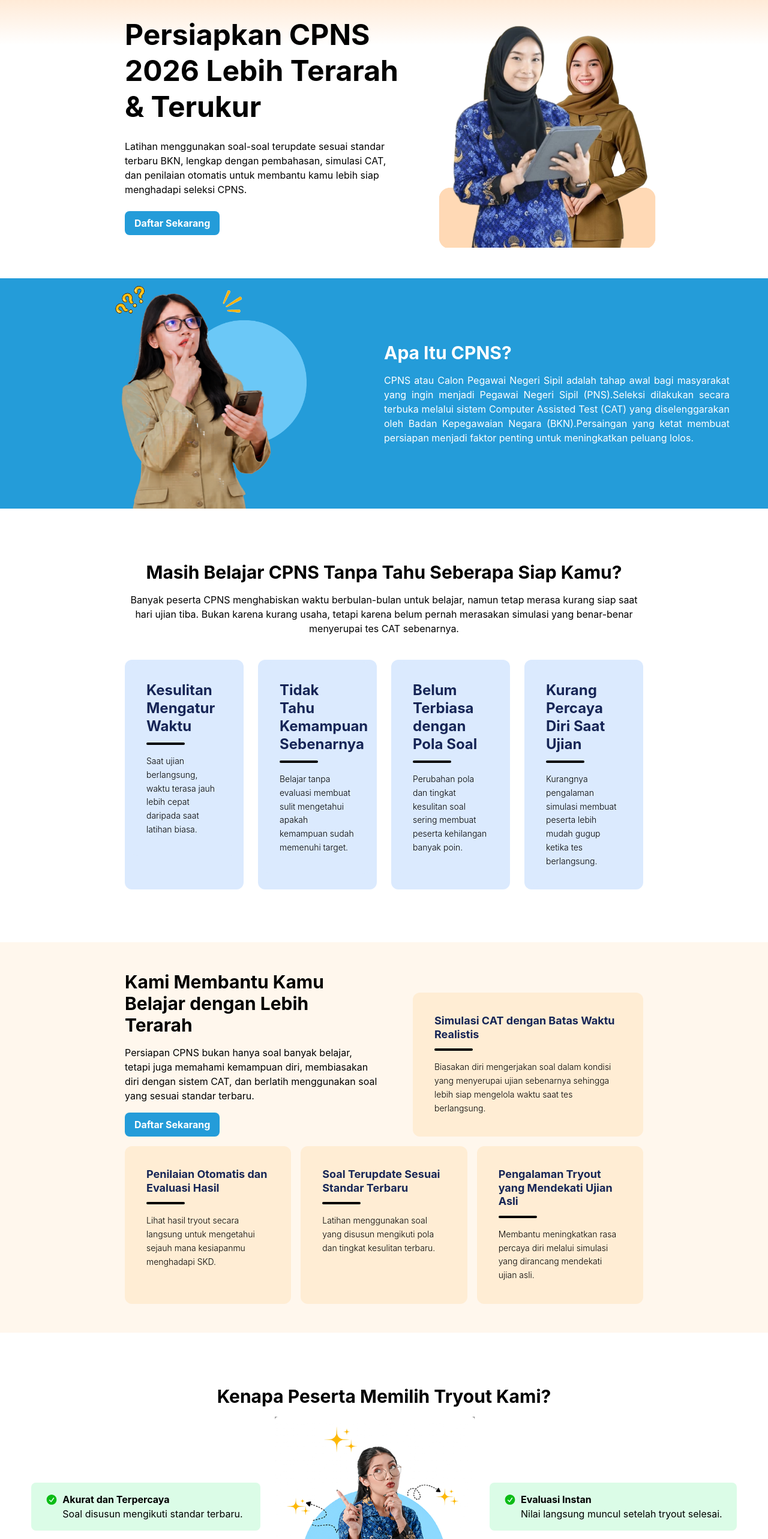
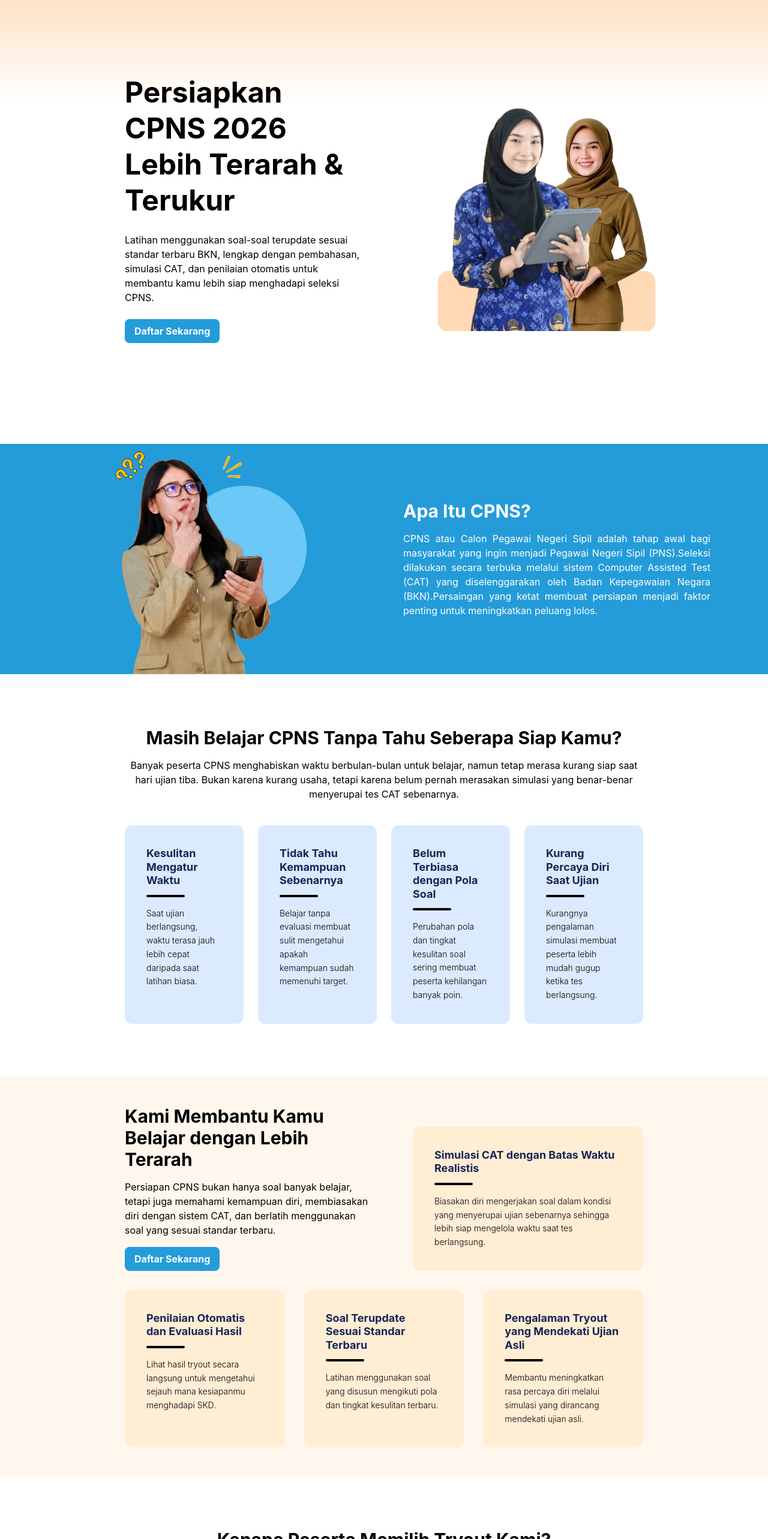
Before and after one commit to RahmadFadhil8/Landing_Page_Lulusmurni_CPNS, a Nuxt app: page / in a window 1280 px wide. Shown: the part 100-2666 px from the top of the page at 60% size. Built offline with nearby package versions, Linux system fonts and the light colour scheme.

Commit message:
memperbaiki responsive untuk mobile dan tablet

```diff
--- a/app/components/layout/NavigationBar.vue
+++ b/app/components/layout/NavigationBar.vue
@@ -2,7 +2,8 @@
   <nav
     :class="[
       'fixed w-full top-0 z-50 transition-all duration-300',
-      isScrolled ? 'bg-white shadow-md' : 'bg-transparent'
+      isScrolled ? 'bg-white shadow-md' : 'bg-transparent',
+      isMenuOpen ? 'bg-white shadow-md' : 'bg-transparent',
     ]"
   >
     <div class="flex justify-between items-center px-6 lg:px-24 py-4">
@@ -28,9 +29,12 @@
     </div>
 
     <div
-      v-if="isMenuOpen"
-      class="lg:hidden bg-white shadow-lg w-auto"
+      :class="[
+        'lg:hidden overflow-hidden transition-all duration-300 ease-in-out',
+        isMenuOpen ? 'max-h-96 opacity-100 tranlate-y-0' : 'max-h-0 opacity-0 -translate-y-2'
+      ]"
     >
+    <div class="bg-white shadow-lg">
       <ul class="flex flex-col">
         <li><NuxtLink to="#CPNS" class="block px-6 py-4">CPNS</NuxtLink></li>
         <li><NuxtLink to="#Masalah" class="block px-6 py-4">Masalah</NuxtLink></li>
@@ -39,6 +43,7 @@
         <li><NuxtLink to="#Paket" class="block px-6 py-4">Paket</NuxtLink></li>
         <li><NuxtLink to="#FAQ" class="block px-6 py-4">FAQ</NuxtLink></li>
       </ul>
+    </div>
     </div>
   </nav>
 </template>
--- a/app/components/sections/Benefit.vue
+++ b/app/components/sections/Benefit.vue
@@ -1,8 +1,28 @@
 <template>
     <section class="py-12 px-4 my-10 items-center scroll-mt-24" id="Benefit">
         <div class="flex flex-col justify-center items-center">
-            <h4 class="font-bold text-3xl mb-4">Kenapa Peserta Memilih Tryout Kami?</h4>
-            <div class="flex justify-center items-center gap-6">
+            <h4 class="font-bold text-2xl lg:text-3xl mb-4">Kenapa Peserta Memilih Tryout Kami?</h4>
+
+            <!-- mobile -->
+            <div class="flex flex-col justify-center gap-4 lg:hidden items-stretch">
+                <div class="flex justify-center w-full">
+                    <img
+                    src="~/assets/images/TryoutKami.png"
+                    alt=""
+                    class="w-64 sm:w-80 h-auto"
+                    >
+                </div>
+
+                <UiBenefitCard
+                v-for="item in [...benefit1, ...benefit2]"
+                :key="item.Judul"
+                :Judul="item.Judul"
+                :subJudul="item.subJudul"
+                />
+            </div>
+
+            <!-- tablet & dekstop -->
+                <div class="hidden lg:grid grid-cols-[1fr_auto_1fr] gap-8 items-center">
                     <div class="flex flex-col gap-8 mt-7">
                         <UiBenefitCard
                         v-for="item in benefit1"
--- a/app/components/sections/CPNSSection.vue
+++ b/app/components/sections/CPNSSection.vue
@@ -1,13 +1,13 @@
 <template>
     <section class="px-4 my-10 items-center bg-[#249CD9] scroll-mt-24" id="CPNS">
         <div class="max-w-6xl mx-auto">
-            <div class="grid grid-cols-2">
-                <div class="flex flex-col justify-self-center">
+            <div class="grid grid-cols-1 lg:grid-cols-2">
+                <div class="order-2 lg:order-1 flex justify-center">
                     <img src="~/assets/images/ApaASN.png" alt="" class="w-auto h-96">
                 </div>
-                <div class="flex flex-col content-center self-center">
-                    <h4 class="text-white text-3xl font-bold mb-4">Apa Itu CPNS?</h4>
-                    <p class="text-white text-justify">CPNS atau Calon Pegawai Negeri Sipil adalah tahap awal bagi masyarakat yang ingin menjadi Pegawai Negeri Sipil (PNS).Seleksi dilakukan secara terbuka melalui sistem Computer Assisted Test (CAT) yang diselenggarakan oleh Badan Kepegawaian Negara (BKN).Persaingan yang ketat membuat persiapan menjadi faktor penting untuk meningkatkan peluang lolos.</p>
+                <div class="order-1 lg:order-2 p-8 lg:flex flex-col content-center self-center">
+                    <h4 class="text-white text-2xl lg:text-3xl font-bold mb-4">Apa Itu CPNS?</h4>
+                    <p class="text-white text-justify text-base">CPNS atau Calon Pegawai Negeri Sipil adalah tahap awal bagi masyarakat yang ingin menjadi Pegawai Negeri Sipil (PNS).Seleksi dilakukan secara terbuka melalui sistem Computer Assisted Test (CAT) yang diselenggarakan oleh Badan Kepegawaian Negara (BKN).Persaingan yang ketat membuat persiapan menjadi faktor penting untuk meningkatkan peluang lolos.</p>
                 </div>
             </div>
         </div>
--- a/app/components/sections/FAQSection.vue
+++ b/app/components/sections/FAQSection.vue
@@ -1,25 +1,25 @@
 <template>
     <section class="py-12 px-4 my-10 items-center scroll-mt-24" id="FAQ">
-        <div class="max-w-6xl mx-auto">
-            <h2 class="text-3xl font-bold text-center mb-6">Pertanyaan yang Sering Diajukan</h2>
-            <div class="grid grid-cols-2 gap-6 items-center">
-                <div class="flex flex-col gap-4">
+        <div class="max-w-5xl mx-auto">
+            <h2 class="text-2xl lg:text-3xl font-bold text-center mb-6">Pertanyaan yang Sering Diajukan</h2>
+            <div class="grid grid-cols-1 lg:grid-cols-2 gap-8 items-center">
+                <div class="order-2 lg:order-1 flex flex-col gap-4">
                     <div class="space-y-4">
                         <div v-for="(item, index) in Faq"
                     :key="index" class="border rounded-lg bg-white shadow-sm overflow-hidden transition-colors duration-300 border-gray-200">
                             <button @click="TombolFAQ(index)" class="w-full flex justify-between items-center px-6 py-4 cursor-pointer hover:bg-gray-50 transition-colors">
-                                <h3>{{ item.Pertanyaan }}</h3>
+                                <h3 class="text-sm lg:text-base font-bold">{{ item.Pertanyaan }}</h3>
                                 <img src="~/assets/icon/faq-icon.svg" class="transition-transform duration-300":class="activeIndex === index ? 'rotate-90' : ''" alt="icon">
                             </button>
 
                             <div v-show="activeIndex === index" class="p-3 pl-4 pt-3 lg:pl-6 bg-gray-100">
-                                <p>{{ item.Jawaban }}</p>
+                                <p class="text-sm lg:text-base">{{ item.Jawaban }}</p>
                             </div>
                         </div>
                     </div>
                 </div>
-                <div>
-                    <img src="~/assets/images/Gambar ASN.png" alt="">
+                <div class="order-1 lg:order-2 flex justify-center lg:justify-end">
+                    <img src="~/assets/images/Gambar ASN2.png" alt="" class="h-64 md:h-80 lg:h-80 w-auto">
                 </div>
             </div>
         </div>
--- a/app/components/sections/HeroSection.vue
+++ b/app/components/sections/HeroSection.vue
@@ -1,13 +1,15 @@
 <template>
     <section>
-        <div class="flex justify-center items-center gap-6 px-44 pt-24 min-h-scree bg-[linear-gradient(to_top,#FFFFFF,#FFFFFF,#FFFFFF,#FFCFA2)]">
-            <div class="p-8 w-full">
-                <h1 class="font-bold text-5xl mb-6 leading-tight">Persiapkan CPNS 2026 Lebih Terarah & Terukur</h1>
+        <div class="flex flex-col-reverse lg:flex-row justify-between items-center gap-6 lg:gap-12 sm:px-8 lg:px-24 xl:px-44 pt-28 lg:pt-24 min-h-screen bg-[linear-gradient(to_top,#FFFFFF,#FFFFFF,#FFFFFF,#FFCFA2)]">
+            <div class="flex flex-col items-center lg:flex lg:items-start p-8 w-full">
+                <h1 class="font-bold text-3xl lg:font-bold lg:text-5xl mb-6 leading-tight">Persiapkan CPNS 2026 Lebih Terarah & Terukur</h1>
                 <p class="text-base mb-6">Latihan menggunakan soal-soal terupdate sesuai standar terbaru BKN, lengkap dengan pembahasan, simulasi CAT, dan penilaian otomatis untuk membantu kamu lebih siap menghadapi seleksi CPNS.</p>
-                <UiButton/>
+                <div class="flex justify-center lg:justify-start">
+                    <UiButton/>
+                </div>
             </div>
-            <div>
-                <img src="~/assets/images/ASNASN.png" alt="dokter" class="w-full h-full">
+            <div class="w-full flex justify-center lg:justify-end">
+                <img src="~/assets/images/ASNASN.png" alt="ASN" class="w-96 h-auto">
             </div>
         </div>
     </section>
--- a/app/components/sections/MasalahCPNSSection.vue
+++ b/app/components/sections/MasalahCPNSSection.vue
@@ -1,9 +1,9 @@
 <template>
     <section class="py-12 px-4 my-10 items-center scroll-mt-24" id="Masalah">
-        <div class="flex flex-col justify-center items-center px-48">
-            <h4 class="font-bold text-3xl mb-4">Masih Belajar CPNS Tanpa Tahu Seberapa Siap Kamu?</h4>
-            <p class="mb-10 text-center">Banyak peserta CPNS menghabiskan waktu berbulan-bulan untuk belajar, namun tetap merasa kurang siap saat hari ujian tiba. Bukan karena kurang usaha, tetapi karena belum pernah merasakan simulasi yang benar-benar menyerupai tes CAT sebenarnya.</p>
-            <div class="grid grid-cols-4 gap-6">
+        <div class="flex flex-col lg:justify-center items-center px-14 lg:px-48">
+            <h4 class="font-bold text-2xl text-center lg:text-3xl mb-4">Masih Belajar CPNS Tanpa Tahu Seberapa Siap Kamu?</h4>
+            <p class="mb-10 text-center text-base">Banyak peserta CPNS menghabiskan waktu berbulan-bulan untuk belajar, namun tetap merasa kurang siap saat hari ujian tiba. Bukan karena kurang usaha, tetapi karena belum pernah merasakan simulasi yang benar-benar menyerupai tes CAT sebenarnya.</p>
+            <div class="grid grid-cols-1 sm:grid-cols-2 lg:grid-cols-4 gap-6">
                 <UiCardMasalah
                 v-for="item in Masalah"
                 :Judul="item.Judul"
--- a/app/components/sections/SolusiCPNSSection.vue
+++ b/app/components/sections/SolusiCPNSSection.vue
@@ -1,13 +1,15 @@
 <template>
     <section class="py-12 px-4 my-10 items-center bg-orange-50 scroll-mt-24" id="Solusi">
-        <div class="px-48">
-            <div class="grid grid-cols-2 gap-4 mb-4">
-                <div>
-                    <h4 class="font-bold text-3xl mb-4">Kami Membantu Kamu Belajar dengan Lebih Terarah</h4>
+        <div class="px-14 lg:px-48">
+            <div class="grid grid-cols-1 lg:grid-cols-2 gap-8 mb-8">
+                <div class="text-center lg:text-left">
+                    <h4 class="font-bold text-2xl lg:text-3xl mb-4">Kami Membantu Kamu Belajar dengan Lebih Terarah</h4>
                     <p class="mb-4">Persiapan CPNS bukan hanya soal banyak belajar, tetapi juga memahami kemampuan diri, membiasakan diri dengan sistem CAT, dan berlatih menggunakan soal yang sesuai standar terbaru.</p>
+                    <div class="flex justify-center lg:justify-start">
                         <UiButton />
                     </div>
-                <div class="flex flex-col justify-end items-end">
+                </div>
+                <div class="hidden lg:flex lg:justify-end items-end">
                     <UiSolusi
                     v-for="item in Solusi1"
                     :Judul="item.Judul"
@@ -15,12 +17,19 @@
                     />
                 </div>
             </div>
-            <div class="grid grid-cols-3 gap-4">
+            <div class="flex justify-center items-center">
+                <div class="grid grid-cols-1 sm:grid-cols-2 lg:grid-cols-3 gap-8">
                     <UiSolusi
                     v-for="item in Solusi2"
                     :Judul="item.Judul"
                     :SubJudul="item.SubJudul"
                     />
+                    <UiSolusi
+                        v-for="item in Solusi1"
+                        :Judul="item.Judul"
+                        :SubJudul="item.SubJudul"
+                         class="lg:hidden"/>
+                </div>
             </div>
         </div>
     </section>
--- a/app/components/ui/BenefitCard.vue
+++ b/app/components/ui/BenefitCard.vue
@@ -1,11 +1,11 @@
 <template>
     <div class="flex gap-2 bg-green-100 px-6 py-4 rounded-lg">
         <div>
-            <img src="~/assets/icon/green-check.svg" alt="" class="mt-0.5">
+            <img src="~/assets/icon/green-check.svg" alt="" class="mt-1.5 w-7 lg:mt-0.5">
         </div>
         <div>
-            <h5 class="font-bold">{{ Judul }}</h5>
-            <p>{{ subJudul }}</p>
+            <h5 class="font-bold text-sm lg:text-base">{{ Judul }}</h5>
+            <p class="text-xs lg:text-sm">{{ subJudul }}</p>
         </div>
     </div>
 </template>
--- a/app/components/ui/CardMasalah.vue
+++ b/app/components/ui/CardMasalah.vue
@@ -4,7 +4,7 @@
     <div class="bg-blue-100 rounded-[1.25rem] p-8 flex flex-col gap-5">
 
       <div class="flex flex-col gap-2">
-        <h5 class="font-bold text-2xl text-blue-950 leading-tight">
+        <h5 class="font-bold text-lg text-blue-950 leading-tight">
           {{ Judul }}
         </h5>
 
```
Lines whose indentation alone changed are shown as unchanged.
